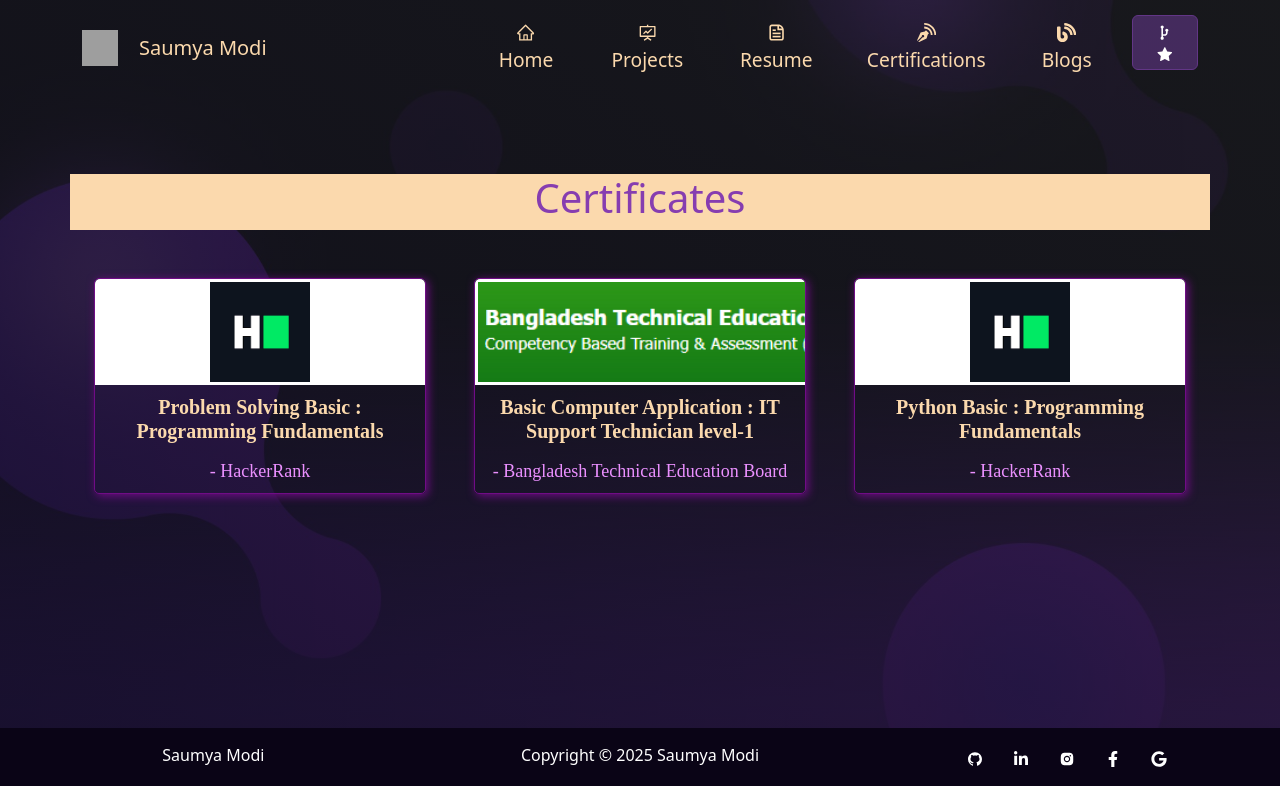
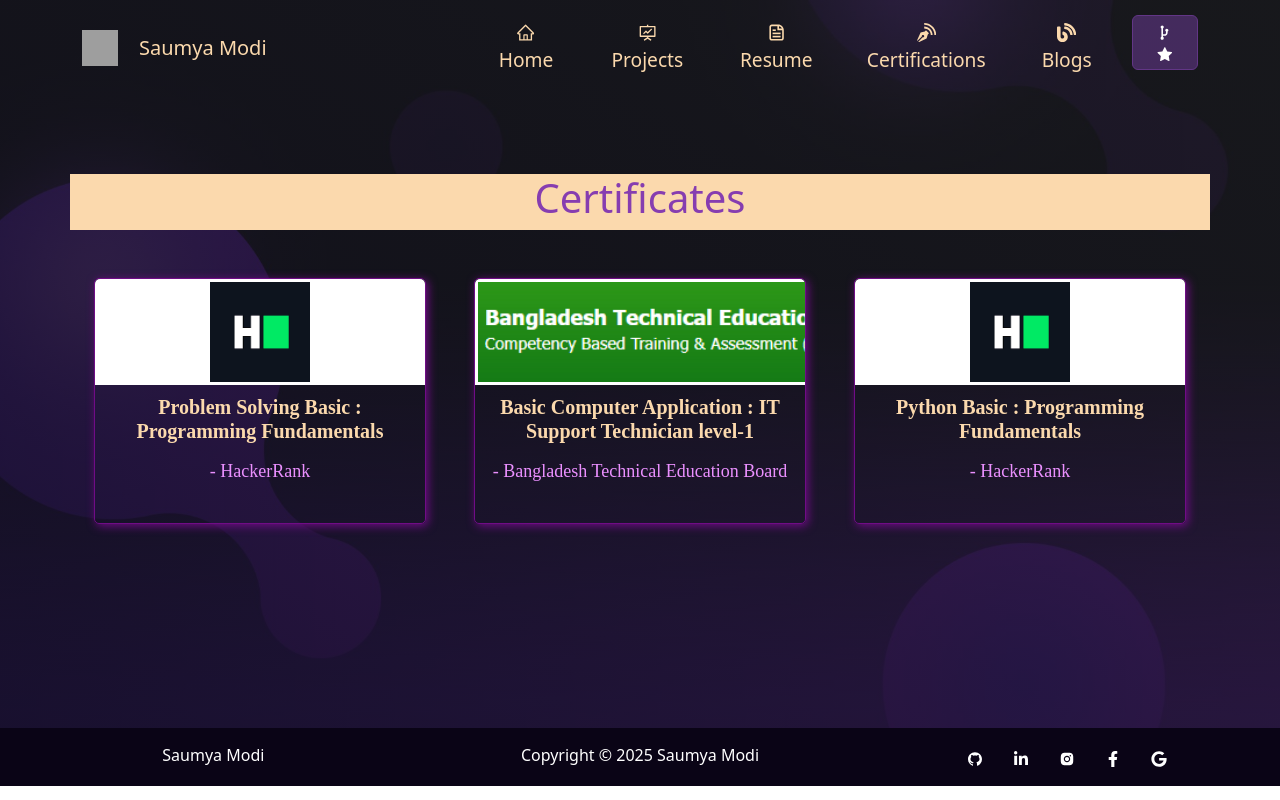
Before and after one commit to saumya1601/react-personal-portfolio, a React (Create React App) app: page /certificatepage in a window 1280 px wide. Built offline with nearby package versions, Linux system fonts and the light colour scheme; grey boxes are pictures that could not be loaded.

Commit message:
Refactor animations in CertificatePage and ResumePage for improved performance and clarity

```diff
--- a/src/pages/certificate_page/CertificatePage.js
+++ b/src/pages/certificate_page/CertificatePage.js
@@ -1,20 +1,10 @@
 import React from "react";
 import { Container, Row, Col } from "react-bootstrap";
-import { motion } from "framer-motion";
 import ucsc from "../../images/ucsc.png";
 import ufm from "../../images/ufm.png";
 import cbta from "../../images/CBT&A.pdf";
 import Particle from "../../Particle";
-
-const fadeInUp = {
-  hidden: { opacity: 0, y: 20 },
-  visible: { opacity: 1, y: 0, transition: { duration: 0.6 } },
-};
-
-const zoomIn = {
-  hidden: { opacity: 0, scale: 0.8 },
-  visible: { opacity: 1, scale: 1, transition: { duration: 0.6 } },
-};
+import { motion } from "framer-motion"; // Importing motion for animation
 
 // Certificate data
 const certificates = [
@@ -40,8 +30,13 @@ const certificates = [
 
 const CertificateCard = ({ certificate }) => (
   <Col md={4}>
-    <motion.div initial="hidden" animate="visible" variants={fadeInUp}>
-      <div className="cert-card">
+    <motion.div
+      initial={{ opacity: 0, y: 50 }} // Initial state (hidden and offset on the y-axis)
+      whileInView={{ opacity: 1, y: 0 }} // Animate to full opacity and normal position when in view
+      viewport={{ once: true }} // Trigger animation only once when in view
+      transition={{ duration: 0.5 }} // Duration of the animation
+      className="cert-card"
+    >
       <div className="content">
         <a href={certificate.link} target="_blank" rel="noopener noreferrer">
           <div className="content-overlay"></div>
@@ -63,7 +58,6 @@ const CertificateCard = ({ certificate }) => (
           - {certificate.organization}
         </h3>
       </div>
-      </div>
     </motion.div>
   </Col>
 );
@@ -74,11 +68,17 @@ export default function CertificatePage() {
       <Container fluid id="home">
         <Particle />
         <Container className="home-content">
-          <div className="d-flex justify-content-center" width="100%" style={{ backgroundColor: "#fbd9ad" }}>
-            <motion.div initial="hidden" animate="visible" variants={zoomIn}>
-              <h1 style={{ color: "rgb(134 61 176" }}>Certificates</h1>
+          {/* Adding motion effect to the title */}
+          <motion.div
+            initial={{ opacity: 0, scale: 0.5 }} // Initial state (hidden and scaled down)
+            animate={{ opacity: 1, scale: 1 }} // Final state (visible and normal size)
+            transition={{ duration: 0.5 }} // Duration of the animation
+            className="d-flex justify-content-center"
+            style={{ backgroundColor: "#fbd9ad" }}
+          >
+            <h1 style={{ color: "rgb(134 61 176)" }}>Certificates</h1>
           </motion.div>
-          </div>
+
           <Container fluid className="certificate-section" id="about">
             <Container>
               <Row>
--- a/src/pages/resume_page/ResumePage.js
+++ b/src/pages/resume_page/ResumePage.js
@@ -1,7 +1,7 @@
 import { Container } from "react-bootstrap";
 import Particle from "../../Particle";
 import React from "react";
-import { motion } from "framer-motion";
+import { motion } from "framer-motion"; // Importing motion for animation
 
 function Resume() {
   return (
@@ -10,21 +10,25 @@ function Resume() {
         <Container fluid id="home">
           <Particle />
           <Container className="home-content">
-            <div
+            {/* Adding motion effect to the title */}
+            <motion.div
+              initial={{ opacity: 0, scale: 0.5 }} // Initial state (hidden and scaled down)
+              animate={{ opacity: 1, scale: 1 }} // Final state (visible and normal size)
+              transition={{ duration: 0.5 }} // Duration of the animation
               className="d-flex justify-content-center"
               style={{ backgroundColor: "#fbd9ad" }}
             >
-              <motion.h1
-                style={{ color: "rgb(134 61 176)" }}
-                initial={{ opacity: 0 }}
-                animate={{ opacity: 1 }}
-                transition={{ duration: 1 }}
-              >
-                RESUME
-              </motion.h1>
-            </div>
-            {/* Resume Image */}
-            <div className="resume d-flex justify-content-center mt-4">
+              <h1 style={{ color: "rgb(134 61 176)" }}>RESUME</h1>
+            </motion.div>
+
+            {/* Resume Image with motion effect */}
+            <motion.div
+              initial={{ opacity: 0, y: 50 }} // Starting with opacity 0 and slight offset (y-axis)
+              whileInView={{ opacity: 1, y: 0 }} // Animate to full opacity and default position
+              viewport={{ once: true }} // Trigger animation only once when in view
+              transition={{ duration: 0.5 }} // Duration of the animation
+              className="resume d-flex justify-content-center mt-4"
+            >
               <img
                 src="/Saumya-Modi-cv.png"
                 alt="Resume"
@@ -35,19 +39,7 @@ function Resume() {
                   boxShadow: "0px 0px 10px rgba(0,0,0,0.3)",
                 }}
               />
-            </div>
-
-            {/* Download Button */}
-            <div className="d-flex justify-content-center mt-4">
-              <a
-                href="/Saumya-Modi-cv.pdf" // Link to your resume PDF
-                download
-                className="btn btn-primary"
-                style={{ fontSize: "16px", padding: "10px 20px", borderRadius: "5px" }}
-              >
-                Download Resume
-              </a>
-            </div>
+            </motion.div>
           </Container>
         </Container>
       </section>
```
Lines whose indentation alone changed are shown as unchanged.
